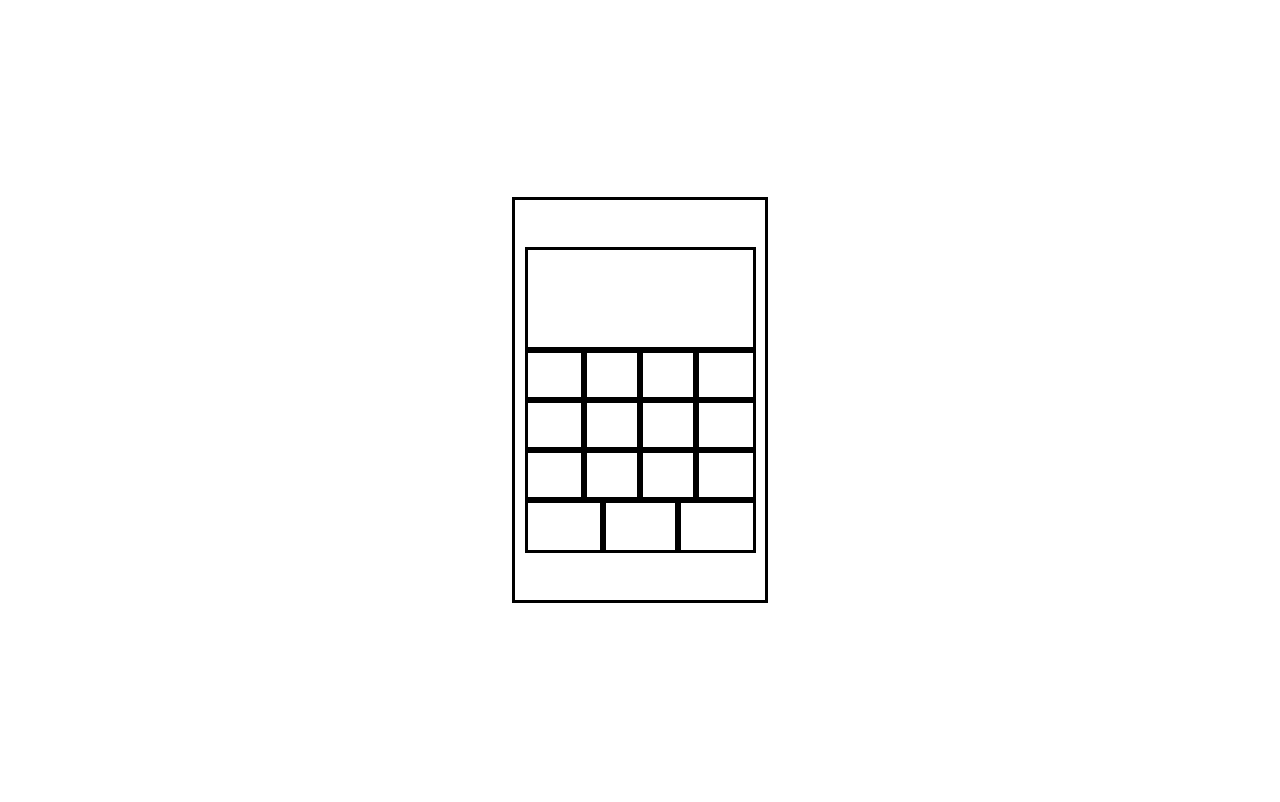
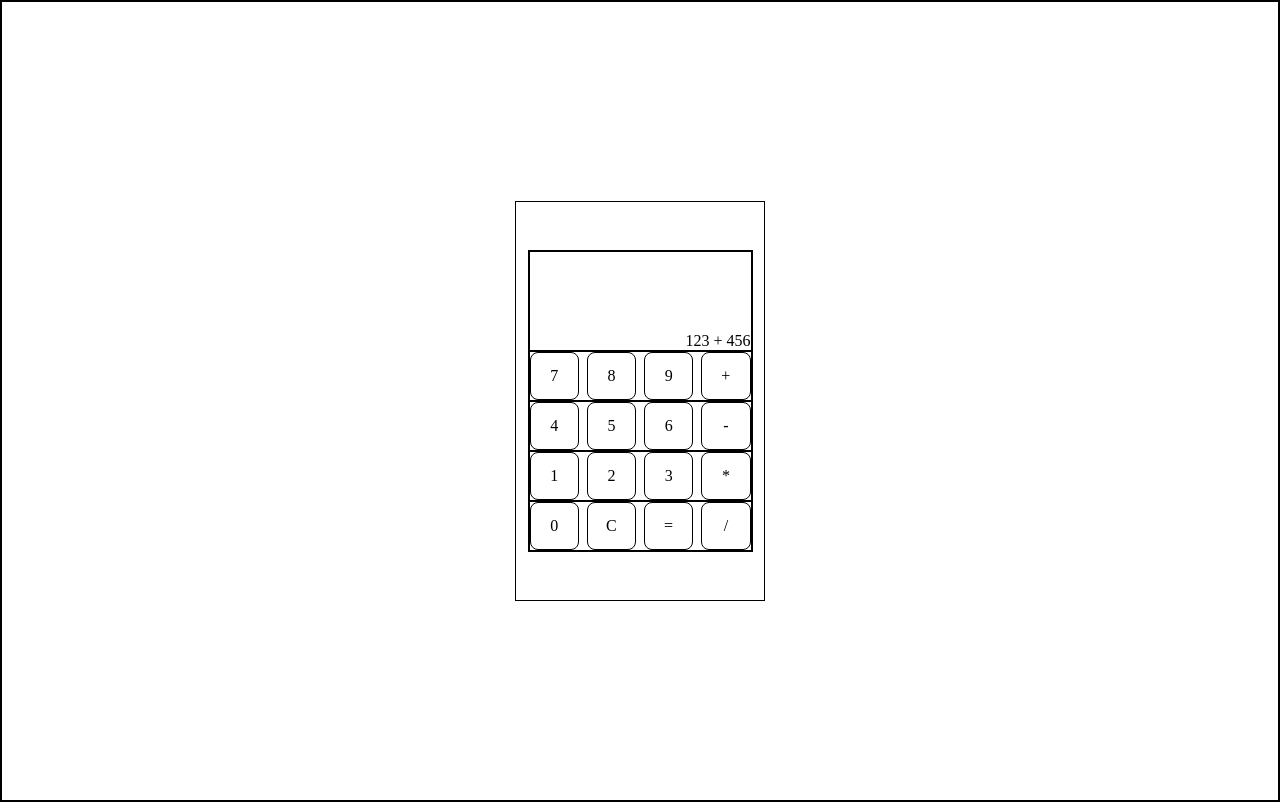
Before and after one commit to Monatric/odin-calculator, a plain HTML site: page index.html in a window 1280 px wide. Drawn offline with Linux system fonts and the light colour scheme.

Commit message:
Finish basic styling, display numbers, and add clear btn

```diff
--- a/index.html
+++ b/index.html
@@ -9,29 +9,30 @@
 <body>
     <div class="calc">
         <div class="container">
-            <div class="display"></div>
+            <div class="display">123 + 456</div>
             <div class="btn-row fir-row">
-                <div class="btn-box 7"></div>
-                <div class="btn-box 8"></div>
-                <div class="btn-box 9"></div>
-                <div class="btn-box +"></div>
+                <div class="btn-box 7">7</div>
+                <div class="btn-box 8">8</div>
+                <div class="btn-box 9">9</div>
+                <div class="btn-box +">+</div>
             </div>
             <div class="btn-row sec-row">
-                <div class="btn-box 4"></div>
-                <div class="btn-box 5"></div>
-                <div class="btn-box 6"></div>
-                <div class="btn-box -"></div>
+                <div class="btn-box 4">4</div>
+                <div class="btn-box 5">5</div>
+                <div class="btn-box 6">6</div>
+                <div class="btn-box -">-</div>
             </div>
             <div class="btn-row thi-row">
-                <div class="btn-box 1"></div>
-                <div class="btn-box 2"></div>
-                <div class="btn-box 3"></div>
-                <div class="btn-box *"></div>
+                <div class="btn-box 1">1</div>
+                <div class="btn-box 2">2</div>
+                <div class="btn-box 3">3</div>
+                <div class="btn-box *">*</div>
             </div>
             <div class="btn-row fou-row">
-                <div class="btn-box 0"></div>
-                <div class="btn-box ="></div>
-                <div class="btn-box /"></div>
+                <div class="btn-box zero">0</div>
+                <div class="btn-box clear">C</div>
+                <div class="btn-box equal">=</div>
+                <div class="btn-box divide">/</div>
             </div>
         </div>
     </div>
--- a/styles.css
+++ b/styles.css
@@ -3,8 +3,8 @@
     margin: 0;
     box-sizing: border-box;
     text-decoration: none;
-    outline: solid;
-    /* border: 1px black solid; */
+    /* outline: solid; */
+    border: 1px black solid;
 }
 
 body {
@@ -33,6 +33,9 @@ body {
 }
 
 .display {
+    display: flex;
+    justify-content: end;
+    align-items: end;
     width: 100%;
     min-height: 100px;
 }
@@ -42,8 +45,22 @@ body {
     flex-grow: 1;
     width: 100%;
     min-height: 50px;
+    gap: 8px;
 }
 
 .btn-box {
+    display: flex;
+    justify-content: center;
+    align-items: center;
     width: 100%;
+    border-radius: 8px;
 }
+
+/* .btn-box.equal {
+    flex: 2 1 0%;
+
+}
+
+.btn-box.zero, .btn-box.divide {
+    flex: 1 1 0%;
+} */
```
